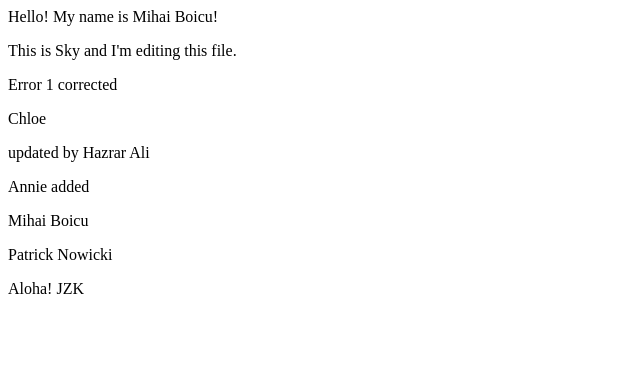
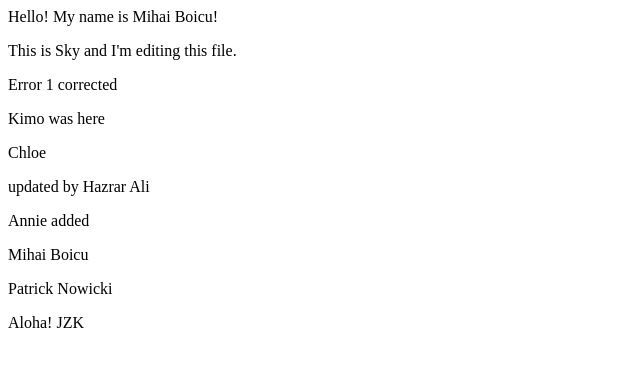
Before and after one commit to thenowherenlboy/web1-1-draft, a plain HTML site: page index.html in a window 1280 px wide. Shown: the whole page, without its empty margins (0-640 px from the left). Drawn offline with Linux system fonts and the light colour scheme.

Commit message:
Kimo edit

```diff
--- a/index.html
+++ b/index.html
@@ -4,7 +4,7 @@
 <p>Hello! My name is Mihai Boicu!</p>
 This is Sky and I'm editing this file.
 <p> Error 1 corrected </p>
-
+<p>Kimo was here</p>
 <p>Chloe</p>
 <p> updated by Hazrar Ali </p>
 
```
